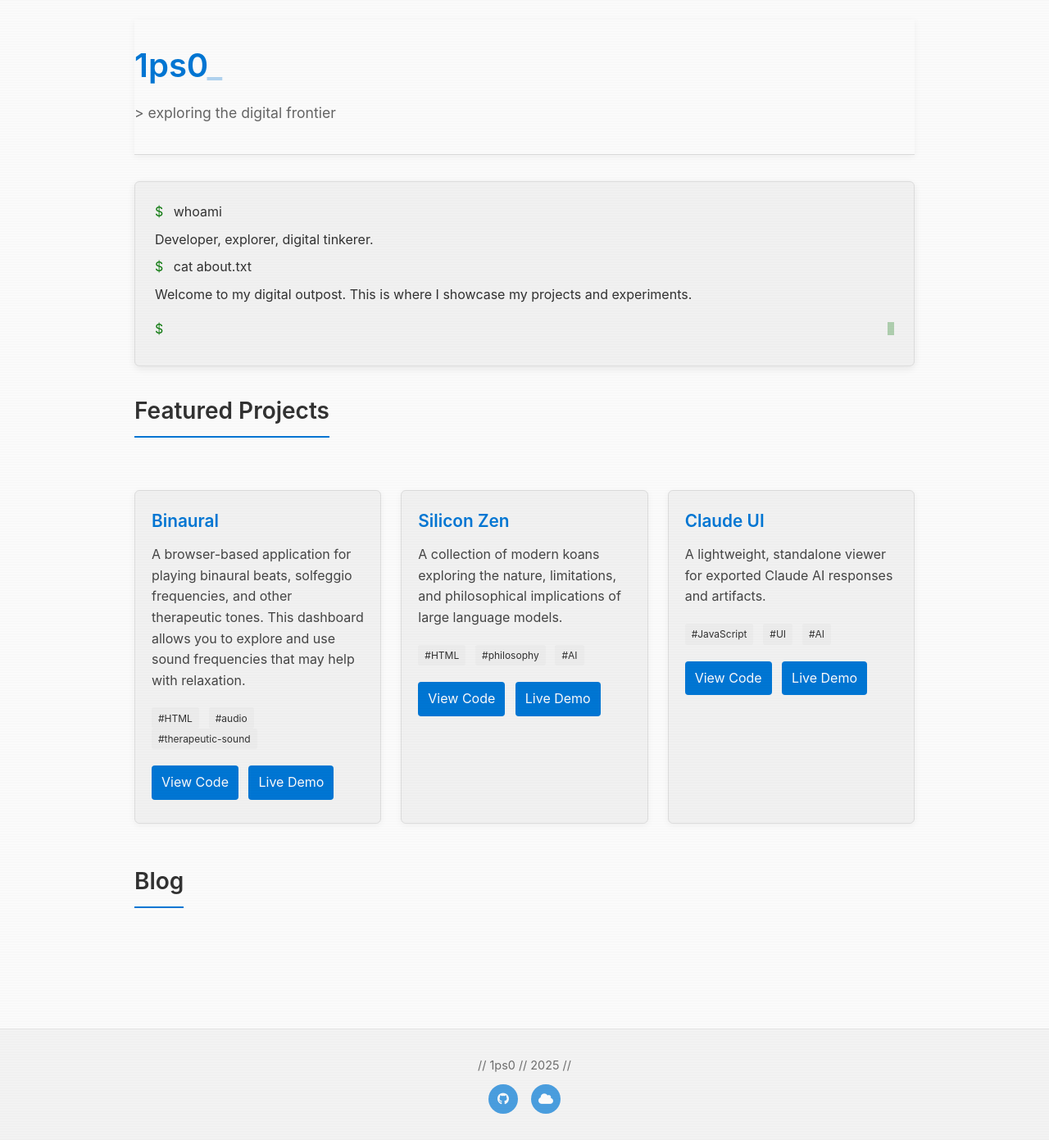
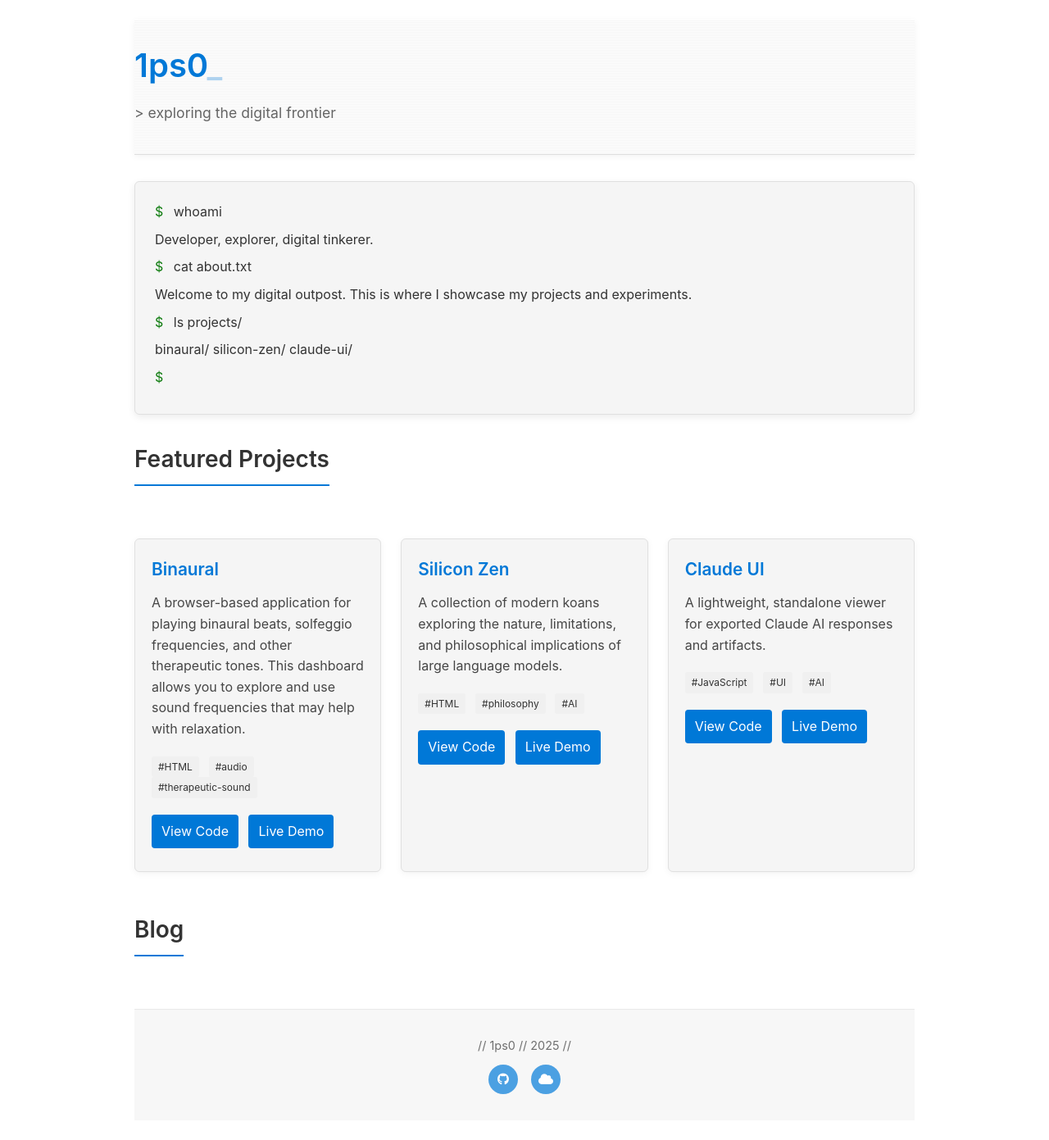
Before and after one commit to 1ps0/1ps0.github.io, a Jekyll site: the page built from index.html, in a window 1280 px wide. Shown: the whole page at 82% size. Built offline with Jekyll 4.4.1, drawn with Linux system fonts in a browser that asks for light colours.

Commit message:
revision-3 fixing ui glitches and finalizing commandbar

```diff
--- a/_layouts/default.html
+++ b/_layouts/default.html
@@ -13,26 +13,17 @@
     <link rel="stylesheet" href="{{ '/assets/css/professional.css' | relative_url }}">
 </head>
 <body>
-    <div class="noise"></div>
+    <div class="page-container">
+        <!-- Background noise effect -->
+        <div class="noise"></div>
 
-    <!-- Matrix canvas for header background -->
-    <canvas class="matrix-canvas" id="matrix-canvas"></canvas>
+        <!-- Matrix canvas for header background -->
+        <canvas class="matrix-canvas" id="matrix-canvas"></canvas>
 
-    <div class="content-wrapper">
-        <!-- Page content goes here -->
-        {{ content }}
-
-        <footer>
-            <p>// 1ps0 // <span id="current-year">2025</span> //</p>
-            <div class="social-links">
-                <a href="https://github.com/1ps0" class="social-link" title="GitHub">
-                    <i class="fab fa-github"></i>
-                </a>
-                <a href="https://bsky.app/profile/1ps0.bsky.social" class="social-link" title="Bluesky">
-                    <i class="fas fa-cloud"></i>
-                </a>
-            </div>
-        </footer>
+        <!-- Content scroll area -->
+        <div class="content-scroll-area">
+            {{ content }}
+        </div>
     </div>
 
     <!-- Theme toggle and matrix rain scripts -->
--- a/assets/css/cyberpunk.css
+++ b/assets/css/cyberpunk.css
@@ -18,6 +18,11 @@
     box-sizing: border-box;
 }
 
+html, body {
+    height: 100%;
+    overflow: hidden; /* Prevent body scroll */
+}
+
 body {
     background-color: var(--main-bg-color);
     color: var(--text-color);
@@ -25,30 +30,15 @@
     line-height: 1.6;
     padding: 0;
     margin: 0;
-    overflow-x: hidden;
     position: relative;
-    height: 100vh;
+}
+
+.page-container {
     display: flex;
     flex-direction: column;
-}
-
-body::after {
-    content: "";
-    position: fixed;
-    top: 0;
-    left: 0;
-    width: 100%;
-    height: 100%;
-    background: repeating-linear-gradient(
-        0deg,
-        rgba(0, 0, 0, 0.15),
-        rgba(0, 0, 0, 0.15) 1px,
-        transparent 1px,
-        transparent 2px
-    );
-    pointer-events: none;
-    z-index: 100;
-    opacity: 0.3;
+    height: 100vh;
+    position: relative;
+    overflow: hidden;
 }
 
 .noise {
@@ -63,11 +53,46 @@
     pointer-events: none;
 }
 
-.content-wrapper {
-    display: flex;
-    flex-direction: column;
+/* Scanlines effect only for header */
+.header-scanlines {
+    position: absolute;
+    top: 0;
+    left: 0;
+    width: 100%;
+    height: 100%;
+    background: repeating-linear-gradient(
+        0deg,
+        rgba(0, 0, 0, 0.15),
+        rgba(0, 0, 0, 0.15) 1px,
+        transparent 1px,
+        transparent 2px
+    );
+    pointer-events: none;
+    z-index: 1;
+    opacity: 0.3;
+}
+
+.content-scroll-area {
     flex: 1;
-    overflow: hidden;
+    overflow-y: auto;
+    overflow-x: hidden;
+    position: relative;
+    z-index: 2;
+    scrollbar-width: thin;
+    scrollbar-color: var(--light-accent) var(--main-bg-color);
+}
+
+.content-scroll-area::-webkit-scrollbar {
+    width: 8px;
+}
+
+.content-scroll-area::-webkit-scrollbar-track {
+    background: var(--main-bg-color);
+}
+
+.content-scroll-area::-webkit-scrollbar-thumb {
+    background-color: var(--light-accent);
+    border-radius: 4px;
 }
 
 .container {
@@ -75,9 +100,6 @@
     margin: 0 auto;
     padding: 1.5rem;
     position: relative;
-    z-index: 2;
-    overflow-y: auto;
-    flex: 1;
 }
 
 header {
@@ -132,6 +154,23 @@
     background-color: var(--dark-accent);
     padding: 1.25rem;
     border-left: 3px solid var(--terminal-green);
+    max-height: 400px;
+    overflow-y: auto;
+    scrollbar-width: thin;
+    scrollbar-color: var(--terminal-green) var(--dark-accent);
+}
+
+.terminal-section::-webkit-scrollbar {
+    width: 6px;
+}
+
+.terminal-section::-webkit-scrollbar-track {
+    background: var(--dark-accent);
+}
+
+.terminal-section::-webkit-scrollbar-thumb {
+    background-color: var(--terminal-dim);
+    border-radius: 3px;
 }
 
 .terminal-line {
@@ -148,6 +187,7 @@
     color: var(--terminal-green);
     margin-right: 0.5rem;
 }
+css
 
 /* Command input integration */
 .terminal-input-container {
@@ -168,18 +208,14 @@
     color: var(--text-color);
     font-family: var(--font-mono);
     font-size: 1rem;
-    width: 100%;
+    flex: 1; /* Changed from width: 100% to flex: 1 */
     padding: 0;
     outline: none;
 }
 
+/* Remove this - the cursor should be part of the input field's styling */
 .cursor {
-    display: inline-block;
-    width: 8px;
-    height: 16px;
-    background-color: var(--terminal-green);
-    margin-left: 4px;
-    animation: blink 1s infinite;
+    display: none;
 }
 
 .projects-grid {
--- a/index.html
+++ b/index.html
@@ -5,6 +5,9 @@
 
 <div class="container">
     <header>
+        <!-- Scanlines effect only within header -->
+        <div class="header-scanlines"></div>
+
         <div class="header-content">
             <h1 class="glitch-effect" data-text="1ps0">1ps0<span class="blink">_</span></h1>
             <p class="subtitle">> exploring the digital frontier</p>
@@ -24,10 +27,16 @@
         <div class="terminal-line">
             Welcome to my digital outpost. This is where I showcase my projects and experiments.
         </div>
+        <div class="terminal-line">
+            <span class="terminal-prompt">$</span> ls projects/
+        </div>
+        <div class="terminal-line">
+            binaural/ silicon-zen/ claude-ui/
+        </div>
         <div class="terminal-input-container">
             <span class="terminal-prompt">$</span>
             <input type="text" class="terminal-input" id="terminal-input" placeholder="" aria-label="Command input">
-            <span class="cursor"></span>
+            <!-- Removed the separate cursor span -->
         </div>
         <div id="command-response" class="command-response"></div>
     </section>
@@ -93,4 +102,16 @@
             {% endfor %}
         </div>
     </section>
+
+    <footer>
+        <p>// 1ps0 // <span id="current-year">2025</span> //</p>
+        <div class="social-links">
+            <a href="https://github.com/1ps0" class="social-link" title="GitHub">
+                <i class="fab fa-github"></i>
+            </a>
+            <a href="https://bsky.app/profile/1ps0.bsky.social" class="social-link" title="Bluesky">
+                <i class="fas fa-cloud"></i>
+            </a>
+        </div>
+    </footer>
 </div>
```
Also changed, not shown: _layouts/post.html (+15 -0 lines).
